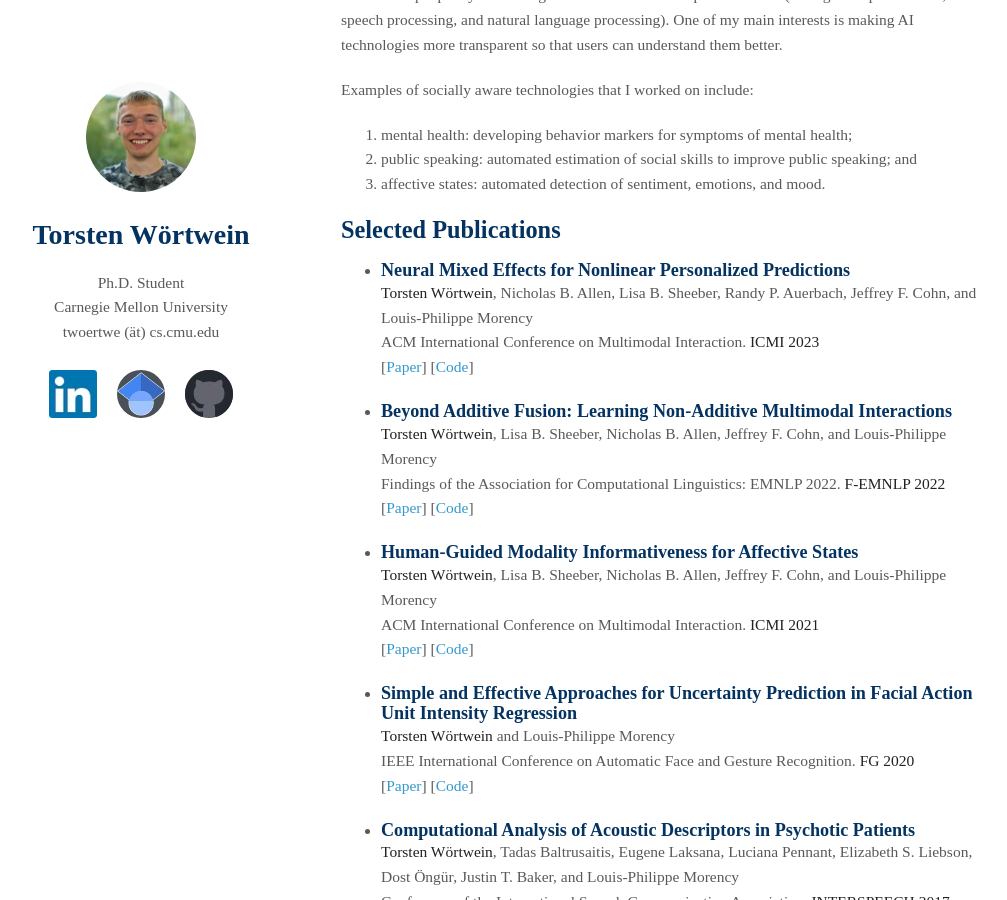
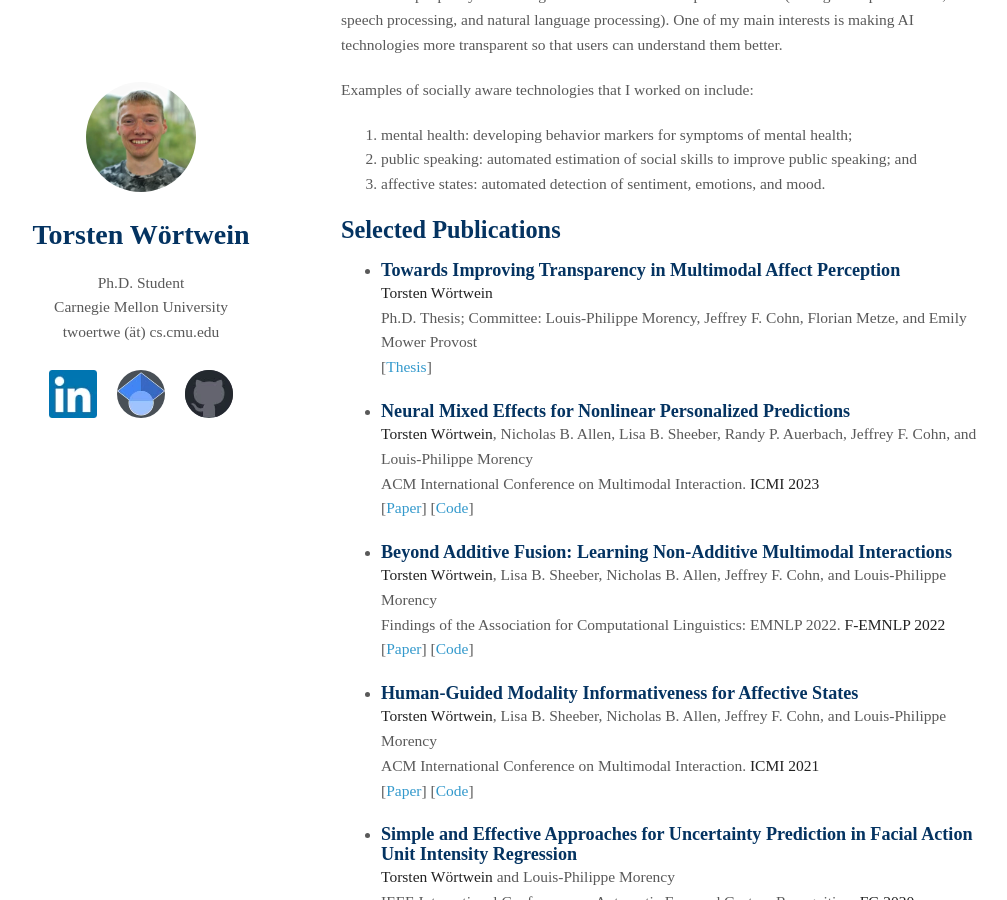
Before and after one commit to twoertwein/twoertwein.github.io, a Jekyll site: the page built from index.md, in a window 1280 px wide and 900 px high, scrolled down 328 px. Shown: the whole window, without its empty margins (129-1136 px from the left). Built offline with Jekyll 4.4.1, drawn with Linux system fonts in a browser that asks for light colours; our own code applies the rules of GitHub Pages for plain Markdown files.

Commit message:
thesis link

```diff
--- a/index.md
+++ b/index.md
@@ -18,6 +18,13 @@ Examples of socially aware technologies that I worked on include:
 3. affective states: automated detection of sentiment, emotions, and mood.
 
 ## Selected Publications
+
+- ### Towards Improving Transparency in Multimodal Affect Perception
+  **Torsten Wörtwein**
+  <br>
+  Ph.D. Thesis; Committee: Louis-Philippe Morency, Jeffrey F. Cohn, Florian Metze, and Emily Mower Provost
+  <br>
+  [[Thesis](https://kilthub.cmu.edu/articles/thesis/Towards_Improving_Transparency_in_Multimodal_Affect_Perception/25062008)]
 
 - ### Neural Mixed Effects for Nonlinear Personalized Predictions
   **Torsten Wörtwein**, Nicholas B. Allen, Lisa B. Sheeber, Randy P. Auerbach, Jeffrey F. Cohn, and Louis-Philippe Morency
```
